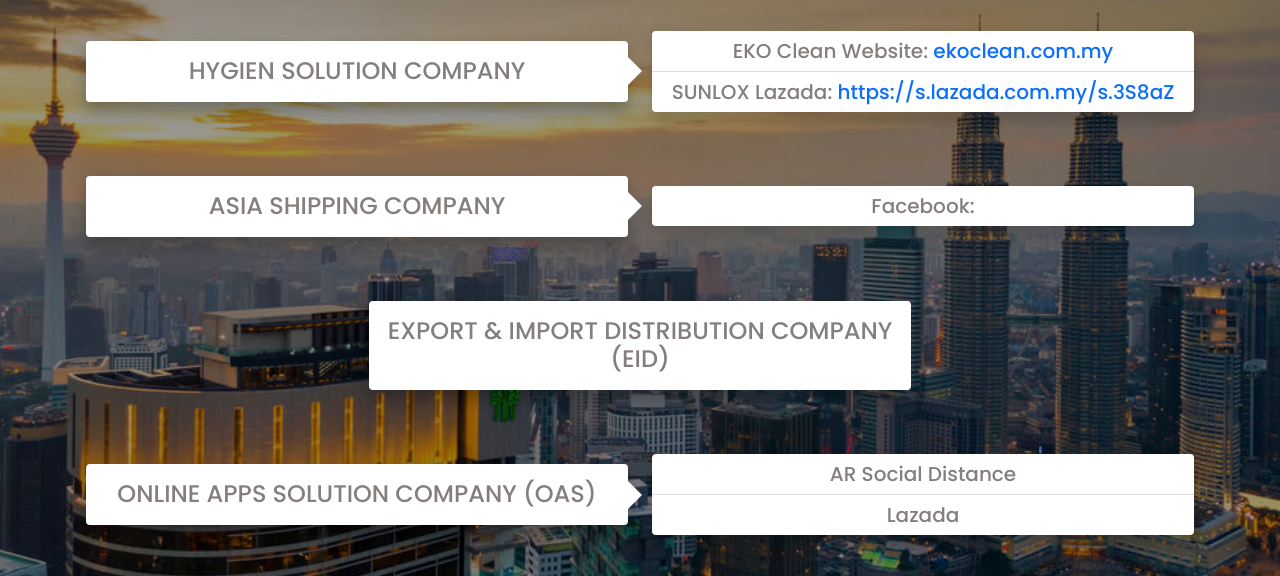
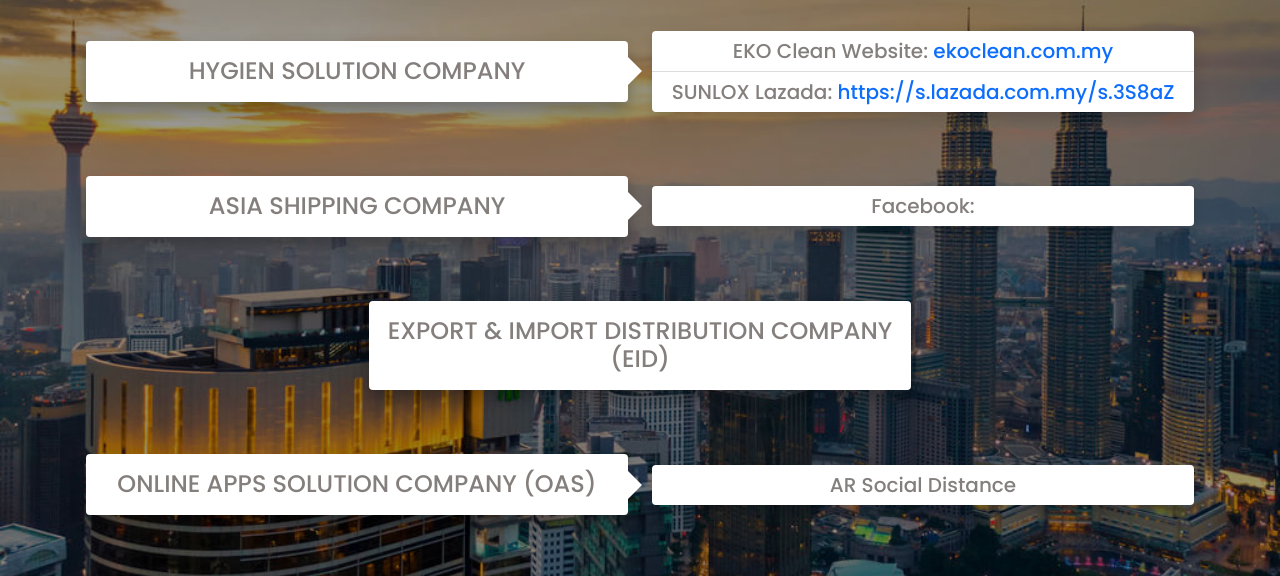
Before and after one commit to AhmedBarahim/AsiaCaring, a plain HTML site: page index.html in a window 1280 px wide. Shown: the part 151-727 px from the top of the page. Drawn offline with nearby package versions, Linux system fonts and the light colour scheme.

Commit message:
Add files via upload

```diff
--- a/index.html
+++ b/index.html
@@ -104,11 +104,12 @@
                 <div class="tab-content" id="v-pills-tabContent">
                   <div class="tab-pane  shadow rounded bg-white show active text-muted" id="v-pills-home2" role="tabpanel" aria-labelledby="v-pills-home-tab">
                     <h5 class="py-2 m-auto">AR Social Distance</h5>
-                    <hr class="p-0 m-0">
-                    <h5 class="py-2 m-auto">Lazada</h5>
+                    <!-- <hr class="p-0 m-0">
+                    <h5 class="py-2 m-auto">Lazada</h5> -->
                   </div>
                 </div>
               </div>
+            </div>
               <div class="row my-3" style="justify-content: center;">
                 <div class="col-lg-6 col-md-12 my-4">
                   <div class="box1 shadow rounded w-lg-50" aria-orientation="vertical">
```
